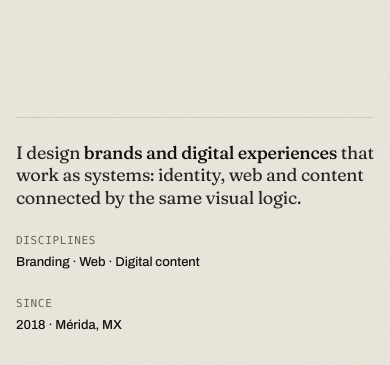
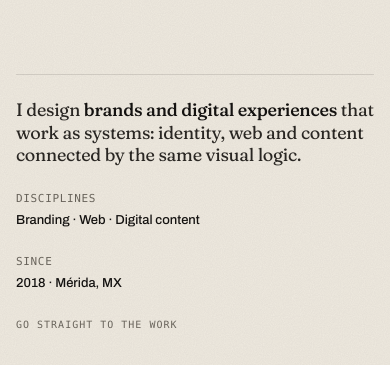
Before and after one commit to Fr0zp3r/Portfolio-2026, a website: page index.html in a window 390 px wide. Shown: the part 477-842 px from the top of the page. Drawn offline with nearby package versions, Linux system fonts and the light colour scheme; a web font is replaced by a local one.

Commit message:
feat: add hero project-list tape cta

```diff
--- a/content/en.json
+++ b/content/en.json
@@ -25,7 +25,8 @@
   "hero.lede": "I design <strong>brands and digital experiences</strong> that work as systems: identity, web and content connected by the same visual logic.",
   "hero.disciplines": "<div>Disciplines</div><span>Branding · Web · Digital content</span>",
   "hero.since": "<div>Since</div><span>2018 · Mérida, MX</span>",
-  "hero.scroll": "↓ Scroll",
+  "hero.scroll": "Go straight to the work",
+  "hero.scrollLabel": "Go straight to the project list",
   "index.years": "Experience<strong>7+ years</strong>",
   "index.projects": "Selected projects<strong>15+</strong>",
   "index.sectors": "Sectors<strong>B2B · Health · Agro · F&B</strong>",
--- a/content/es.json
+++ b/content/es.json
@@ -25,7 +25,8 @@
   "hero.lede": "Diseño <strong>marcas y experiencias digitales</strong> que funcionan como sistemas: identidad, web y contenido conectados por una misma lógica visual.",
   "hero.disciplines": "<div>Disciplinas</div><span>Branding · Web · Contenido digital</span>",
   "hero.since": "<div>Desde</div><span>2018 · Mérida, MX</span>",
-  "hero.scroll": "↓ Scroll",
+  "hero.scroll": "Ir directo a los trabajos",
+  "hero.scrollLabel": "Ir directo a la lista de proyectos",
   "index.years": "Trayectoria<strong>7+ años</strong>",
   "index.projects": "Proyectos seleccionados<strong>15+</strong>",
   "index.sectors": "Sectores<strong>B2B · Salud · Agro · F&B</strong>",
--- a/index.html
+++ b/index.html
@@ -169,7 +169,7 @@
       </h1>
     </div>
 
-    <div class="hero__bottom reveal">
+    <a class="hero__bottom hero__bottom--projectList reveal" href="projects.html" data-i18n-attr="aria-label:hero.scrollLabel">
       <p class="hero__lede" data-i18n="hero.lede">
         Diseño <strong>marcas y experiencias digitales</strong> que funcionan como sistemas: identidad, web y contenido conectados por una misma lógica visual.
       </p>
@@ -181,8 +181,8 @@
         <div>Desde</div>
         <span>2018 · Mérida, MX</span>
       </div>
-      <div class="hero__scroll" data-i18n="hero.scroll">↓ Scroll</div>
-    </div>
+      <span class="hero__scroll" data-i18n="hero.scroll">Ir directo a los trabajos</span>
+    </a>
   </header>
 
   <!-- ============ INDEX / STATS ============ -->
--- a/styles/main.css
+++ b/styles/main.css
@@ -262,6 +262,39 @@ main.is-lang-fading {
   gap: 40px; align-items: end;
   padding-top: 24px; border-top: 1px solid var(--line);
 }
+.hero__bottom--projectList {
+  color: inherit;
+  isolation: isolate;
+  overflow: hidden;
+  position: relative;
+  text-decoration: none;
+}
+.hero__bottom--projectList::before {
+  background: var(--rust);
+  bottom: 0;
+  content: '';
+  position: absolute;
+  right: 0;
+  top: 0;
+  transform: translateX(102%);
+  transition: transform 520ms cubic-bezier(.2, 1.12, .38, 1);
+  width: clamp(96px, 12vw, 180px);
+  z-index: 0;
+}
+.hero__bottom--projectList > * {
+  --heroTapeRest: none;
+  --heroTapeHover: translateX(-50px);
+  position: relative;
+  transform: var(--heroTapeRest);
+  transition: transform 520ms cubic-bezier(.2, 1.12, .38, 1), color var(--trans-fast);
+  z-index: 1;
+}
+.hero__bottom--projectList:hover::before,
+.hero__bottom--projectList:focus-visible::before { transform: translateX(0); }
+.hero__bottom--projectList:hover > *,
+.hero__bottom--projectList:focus-visible > * { transform: var(--heroTapeHover); }
+.hero__bottom--projectList:hover .hero__scroll,
+.hero__bottom--projectList:focus-visible .hero__scroll { color: var(--bone); }
 .js .hero__top,
 .js .hero__bottom {
   opacity: 0;
@@ -287,13 +320,17 @@ main.is-lang-fading {
   text-transform: none; letter-spacing: 0; font-family: var(--sans); font-size: 13px;
 }
 .hero__scroll {
-  font-family: var(--mono); font-size: 10px;
-  text-transform: uppercase; letter-spacing: 0.1em;
-  writing-mode: vertical-rl; transform: rotate(180deg);
-  color: var(--ink-mute); padding: 4px 0;
-  transition: color var(--trans-fast), transform var(--trans-fast);
+  --heroTapeRest: rotate(180deg);
+  --heroTapeHover: translateX(-50px) rotate(180deg);
+  color: var(--ink-mute);
+  font-family: var(--mono);
+  font-size: 10px;
+  justify-self: end;
+  letter-spacing: 0.1em;
+  padding: 10px 8px;
+  text-transform: uppercase;
+  writing-mode: vertical-rl;
 }
-.hero__scroll:hover { color: var(--rust); transform: rotate(180deg) translateY(2px); }
 
 /* ============ INDEX BAR ============ */
 .index {
@@ -1000,7 +1037,19 @@ body.drawer-open {
   .hero { padding: 100px var(--pad) 32px; }
   .hero__top { grid-template-columns: 1fr 1fr; }
   .hero__bottom { grid-template-columns: 1fr; gap: 24px; }
-  .hero__scroll { display: none; }
+  .hero__bottom--projectList::before { width: min(42vw, 140px); }
+  .hero__bottom--projectList:hover > *,
+  .hero__bottom--projectList:focus-visible > * {
+    transform: var(--heroTapeHover);
+  }
+  .hero__scroll {
+    --heroTapeRest: none;
+    --heroTapeHover: translateX(-14px);
+    align-self: start;
+    justify-self: start;
+    padding: 2px 0;
+    writing-mode: horizontal-tb;
+  }
   .index { grid-template-columns: repeat(2, 1fr); }
   .index__cell:nth-child(2n) { border-right: none; }
   .s-head { grid-template-columns: 1fr; gap: 24px; padding: 60px var(--pad) 40px; }
@@ -1205,6 +1254,22 @@ body.drawer-open {
   .hero-intro-complete .hero__title:hover .word {
     transform: none;
   }
+  .hero__bottom--projectList > *,
+  .hero__bottom--projectList::before,
+  .hero__scroll,
+  .hero__scroll::before {
+    transition: none;
+  }
+  .hero__bottom--projectList:hover > *,
+  .hero__bottom--projectList:focus-visible > * {
+    transform: var(--heroTapeRest);
+  }
+  .hero__bottom--projectList:hover::before,
+  .hero__bottom--projectList:focus-visible::before {
+    transform: translateX(102%);
+  }
+  .hero__bottom--projectList:hover .hero__scroll,
+  .hero__bottom--projectList:focus-visible .hero__scroll { color: var(--ink-mute); }
   .work--hero:hover .work__visual,
   .work--hero:focus-within .work__visual,
   .work--split:hover .work__visual,
```
